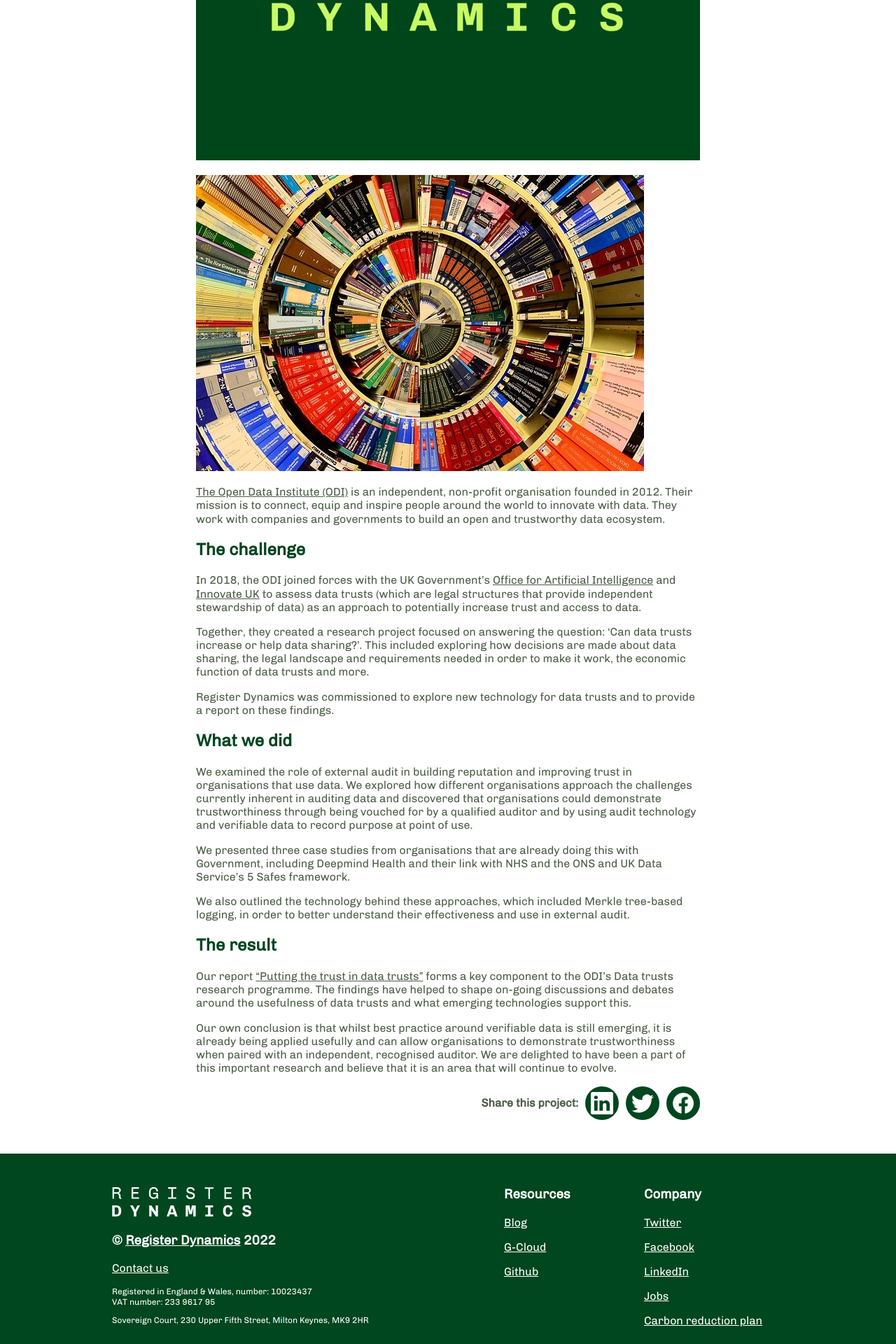
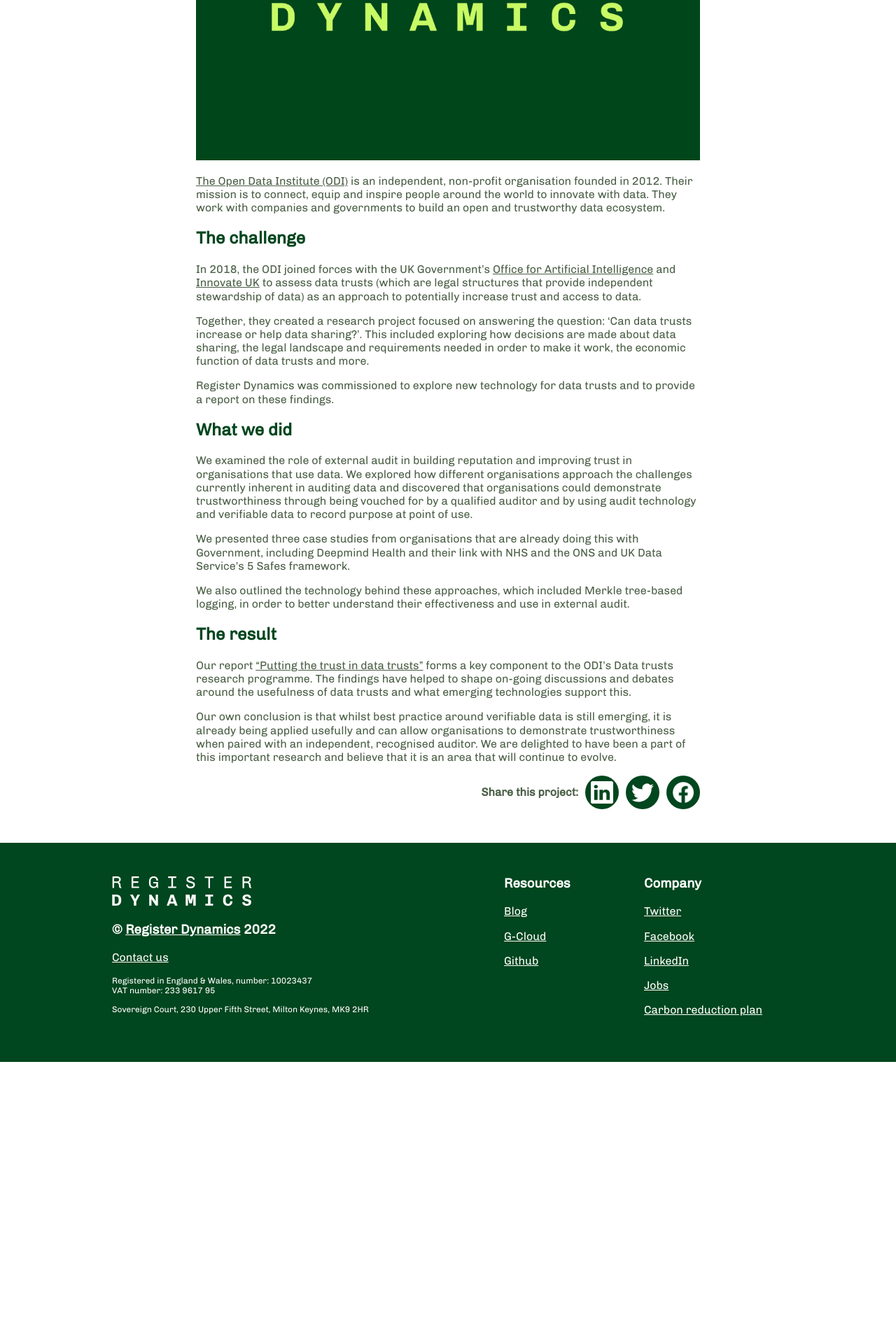
Before and after one commit to register-dynamics/register-dynamics.co.uk, a Jekyll site: the page built from _projects/data-trusts.md, in a window 1280 px wide. Shown: the part 692-2612 px from the top of the page at 70% size. Built offline with Jekyll 4.4.1, drawn with Linux system fonts in a browser that asks for light colours; some web fonts are replaced; comment, search, counter and statistics services are not loaded; after the commit the page ends 2209 px from its top, so only the background shows below that.

Commit message:
Update from Forestry.io Nisa Chitakasem updated _projects/data-trusts.md

```diff
--- a/_projects/data-trusts.md
+++ b/_projects/data-trusts.md
@@ -12,8 +12,6 @@
   '
 
 ---
-![](/images/library-gc77b1b604_640.jpg)
-
 [The Open Data Institute (ODI)](https://theodi.org) is an independent, non-profit organisation founded in 2012. Their mission is to connect, equip and inspire people around the world to innovate with data. They work with companies and governments to build an open and trustworthy data ecosystem.
 
 ## The challenge
```
